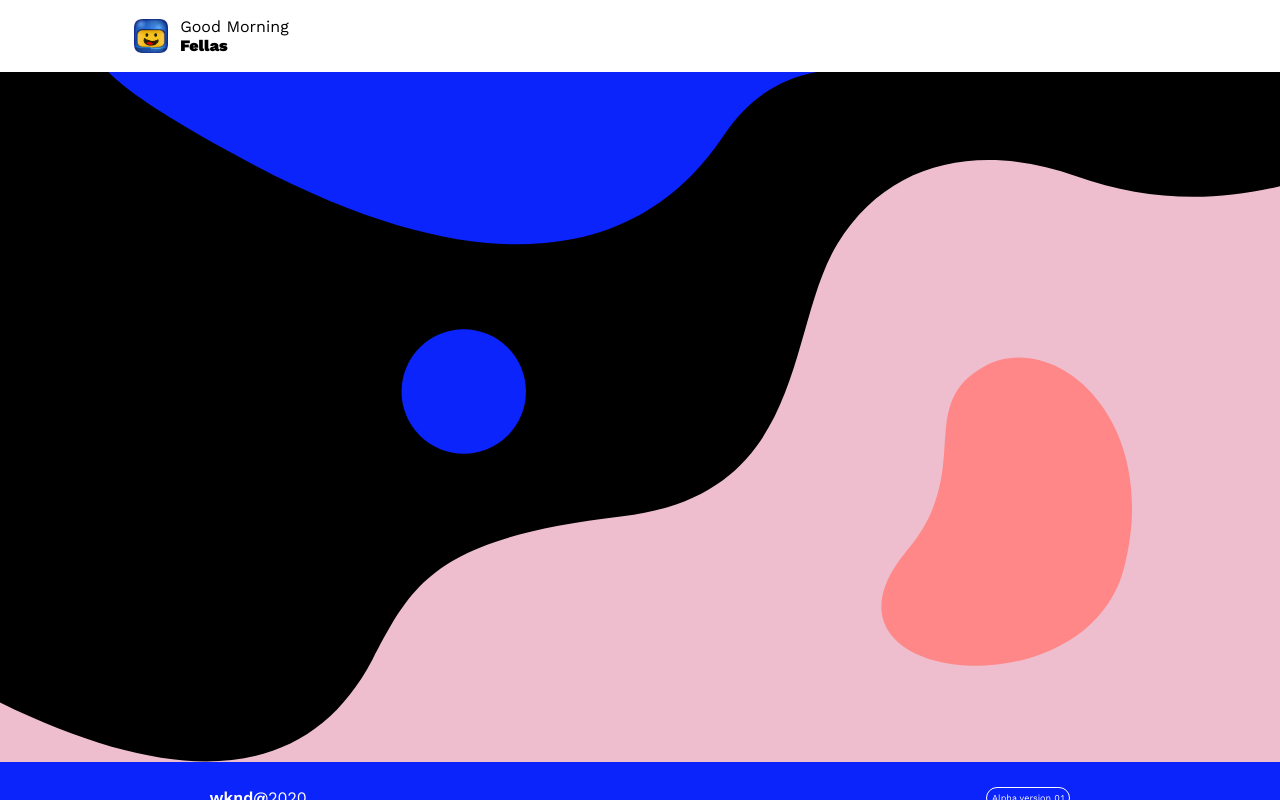
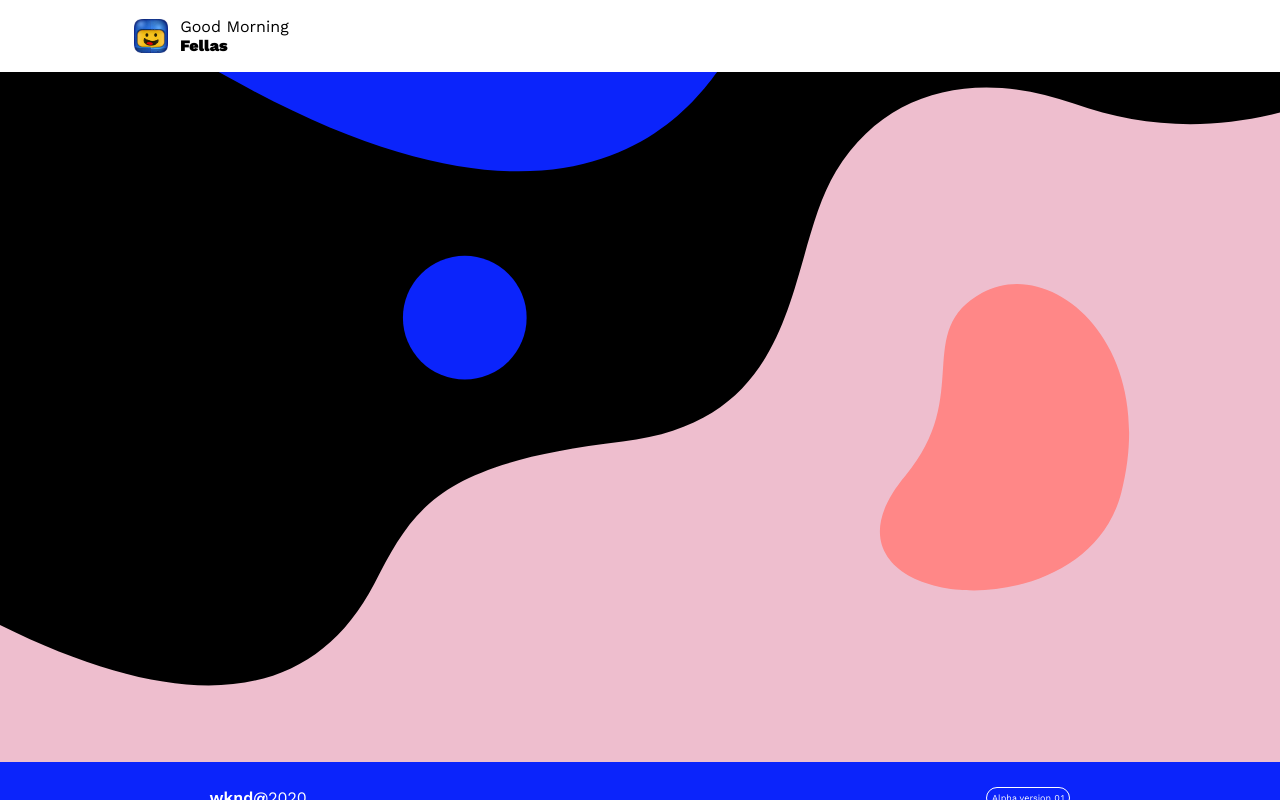
Before and after one commit to drfrostongithub/mobileToWeb, a React (Create React App) app: page / in a window 1280 px wide. Built offline with nearby package versions, Linux system fonts and the light colour scheme.

Commit message:
body improved

```diff
--- a/src/App.scss
+++ b/src/App.scss
@@ -45,6 +45,10 @@ strong {
     100vh + 110px
   ); /* Fallback for browsers that do not support Custom Properties */
   min-height: calc((var(--vh, 1vh) * 100) + 110px);
+  background: url("../src/components/img/modal1.svg") no-repeat;
+  background-color: #eebece;
+  background-position: center;
+  background-size: auto ;
 }
 
 html {
@@ -54,6 +58,8 @@ html {
 @media screen and (min-width: 40rem) {
   .App {
     min-height: calc(100vh - 110px);
+    background-position: top;
+    background-size: contain
   }
 }
 
--- a/src/components/_jsapp/Body.js
+++ b/src/components/_jsapp/Body.js
@@ -1,16 +1,11 @@
 import * as React from 'react'
-// import { ReactComponent as BG } from './../img/modal1.svg'
-// import BG from './../img/modal1.svg'
+
 const Body = () => {
 
     return (
         <main>
-            {/* <img src={BG}
-                alt="modal1"
-                className='background'
-            /> */}
             <div className="background">
-                Here
+
             </div>
         </main>
     )
--- a/src/components/_scss/Body.scss
+++ b/src/components/_scss/Body.scss
@@ -7,12 +7,11 @@ main {
   // min-height: calc(100vh - 60.38px - 71px);
   padding-bottom: 71px;
   .background {
-    background: url("../img/modal1.svg") no-repeat center;
+
     background-size: cover;
     min-height: inherit;
     // padding-bottom: 180px;
     width: -webkit-fill-available;
-    background-color: #eebece;
   }
 }
 
--- a/src/components/_scss/Footer.scss
+++ b/src/components/_scss/Footer.scss
@@ -5,7 +5,6 @@ footer {
   position: absolute;
   bottom: 0;
   width: -webkit-fill-available;
-  // padding: 10% 25% 25% 25%;
   padding: 25px 24px 24px;
   .wrapper {
     display: flex;
@@ -34,7 +33,6 @@ footer {
         font-size: 9px;
         word-break: break-all;
         text-align: center;
-        // margin: 3px;
         padding: 5px;
       }
     }
@@ -44,10 +42,6 @@ footer {
 // Web Second
 @media screen and (min-width: 40rem) {
   footer {
-    // position: absolute;
-    // bottom: 0;
-    // padding: 3% 10% 5% 10%;
-    // padding: 22px 213px 21px;
     margin: inherit;
     .wrapper {
       display: flex;
```
Also changed, not shown: 1 other file (tests, documents, lock files or other folders).
